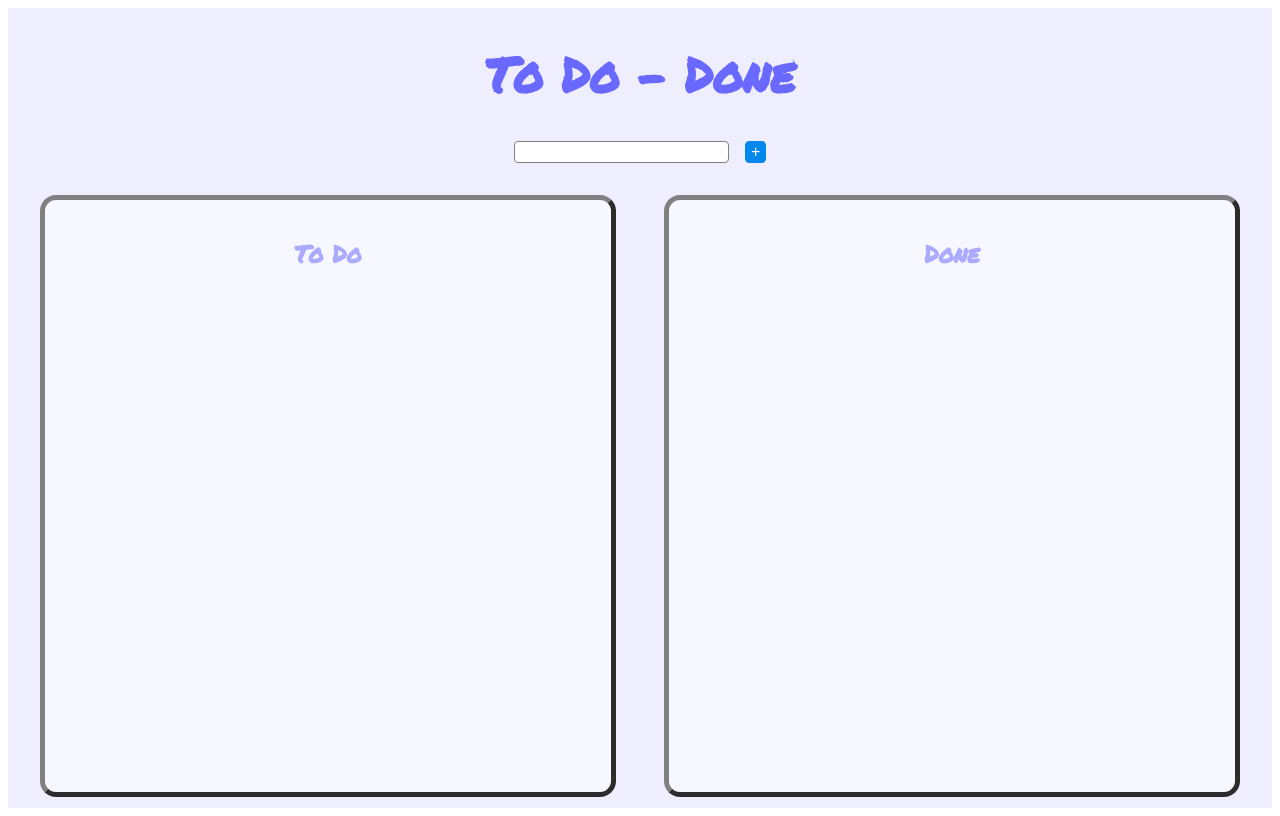
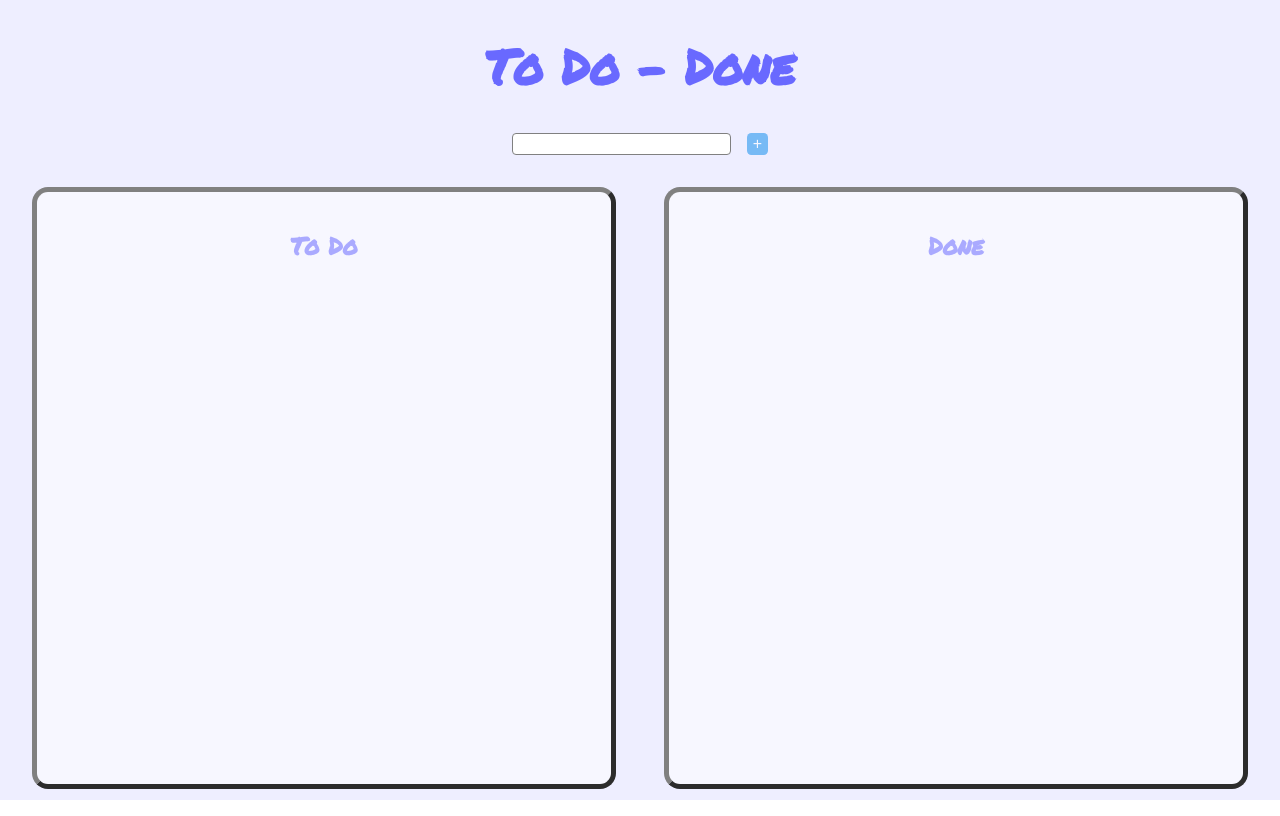
Before and after one commit to vik-wed/tododone, a React (Create React App) app: page / in a window 1280 px wide. Built offline with nearby package versions, Linux system fonts and the light colour scheme.

Commit message:
Update styling

```diff
--- a/src/App.css
+++ b/src/App.css
@@ -1,5 +1,8 @@
 @import url("https://fonts.googleapis.com/css2?family=Permanent+Marker&display=swap");
 
+body {
+  margin: 0;
+}
 .App {
   text-align: center;
   background-color: #eeeeff;
@@ -51,6 +54,7 @@ input {
 
 button:disabled {
   cursor: not-allowed;
+  opacity: 50%;
 }
 
 .button-alt {
```
